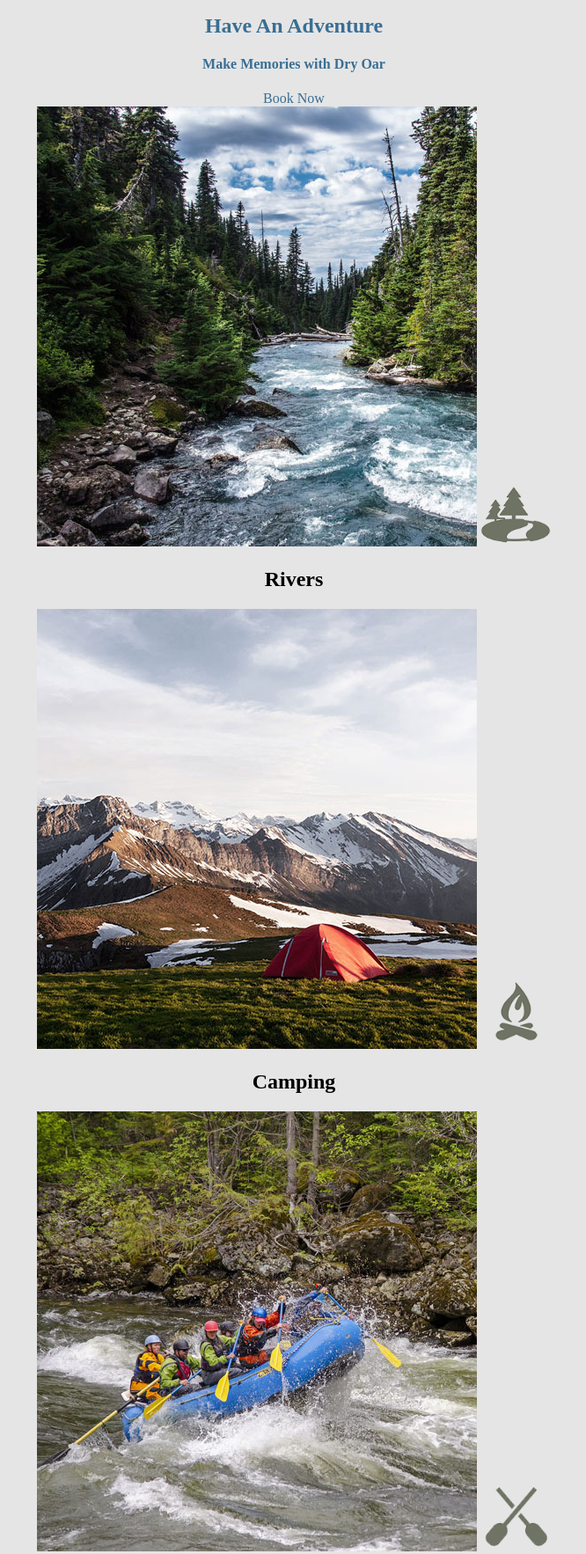
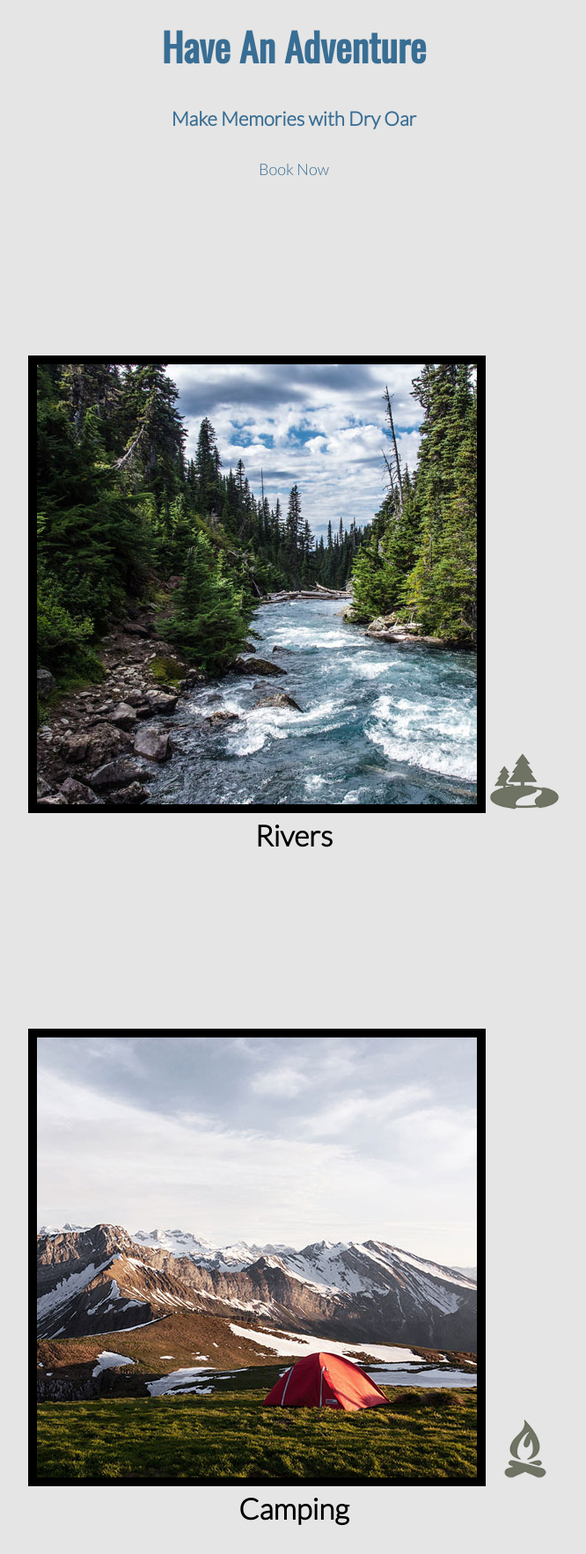
Before and after one commit to andyjp22/wdd130, a plain HTML site: page wwr/index.html in a window 1280 px wide. Shown: the part 960-2726 px from the top of the page at 88% size, without its empty margins (306-972 px from the left). Drawn offline with nearby package versions, Linux system fonts and the light colour scheme.

Commit message:
changing more style to page

```diff
--- a/wwr/styles/site-plan-rafting.css
+++ b/wwr/styles/site-plan-rafting.css
@@ -2,7 +2,7 @@
 /* if you are using any Google fonts change the font names below to your fonts.
 Any spaces in your font name should be replaced with a +.
 Fonts are separated by a | */
-@import url('https://fonts.googleapis.com/css?family=Oswald|Lato');
+@import url('https://fonts.googleapis.com/css2?family=Lato:wght@300&family=Oswald&display=swap');
 
 :root {
   /* change the values below to your colors from your palette */
--- a/wwr/styles/style.css
+++ b/wwr/styles/style.css
@@ -1,3 +1,5 @@
+@import url('https://fonts.googleapis.com/css2?family=Lato:wght@300&family=Oswald&display=swap');
+
 #content {
     max-width: 1600px;
     margin: 0 auto;
@@ -6,6 +8,7 @@ nav a {
     text-align: center;
     color: #396E94;
     text-decoration: none;
+    padding: 35px;
 }
 #hero-msg h1 {
     text-align: center;
@@ -25,6 +28,13 @@ main section {
 }
 body {
     background-color: #E5E5E5;
+    font-family: Lato, Helvetica, sans-serif;
+    font-size: 22px;
+    margin: 0;
+    padding: 0;
+}
+h2 {
+    margin: 0;
 }
 header {
     background-color: #FCA311;
@@ -37,11 +47,19 @@ nav a:hover {
     background-color: #E5E5E5;
     color: #396E94;
     text-decoration: none;
+    font-size: 18px;
+    padding: 15px 30px;
+    margin-top: 50px;
+    border-radius: 5px;
 }
 .join {
     background-color: #396E94;
     color: #FFFFFF;
     text-decoration: none;
+    font-size: 18px;
+    padding: 15px 30px;
+    margin-top: 50px;
+    border-radius: 5px;
 }
 .book:hover {
     background-color: #396E94;
@@ -53,21 +71,31 @@ nav a:hover {
 }
 .msg {
     background-color: #396E94;
+    line-height: 1.5em;
+    padding: 35px;
 }
 footer {
     background-color: #FCA311;
+    padding: 25px 50px;
+    margin-top: 200px;
 }
 .home-title {
     color: #396E94;
+    font-family: "Oswald";
+    font-size: 2em;
+    margin-top: 10px;
 }
 h4 {
     color: #396E94;
 }
 .msg h2 {
     color: #FFFFFF;
+    font-family: "Oswald";
 }
 .msg p {
     color: #FFFFFF;
+    font-size: .8em;
+    padding-bottom: 15px;
 }
 footer h3 {
     color: #396E94;
@@ -85,6 +113,7 @@ footer a:hover {
 }
 .icon {
     width: 80px;
+    padding-top: 10px;
 }
 #hero-img {
     width: 100%;
@@ -92,3 +121,24 @@ footer a:hover {
 footer h3 a:hover {
     text-decoration: underline;
 }
+#logo_link {
+    padding-top: 5px;
+}
+footer .social img {
+    padding-top: 15px;
+}
+.rivers-card {
+    margin: 200px 0;
+}
+.camping-card {
+    margin: 200px 0;
+}
+.rapids-card {
+    margin: 200px 0;
+}
+.card-img {
+    border: 10px solid black;
+}
+main section img {
+    box-sizing: border-box;
+}
```
